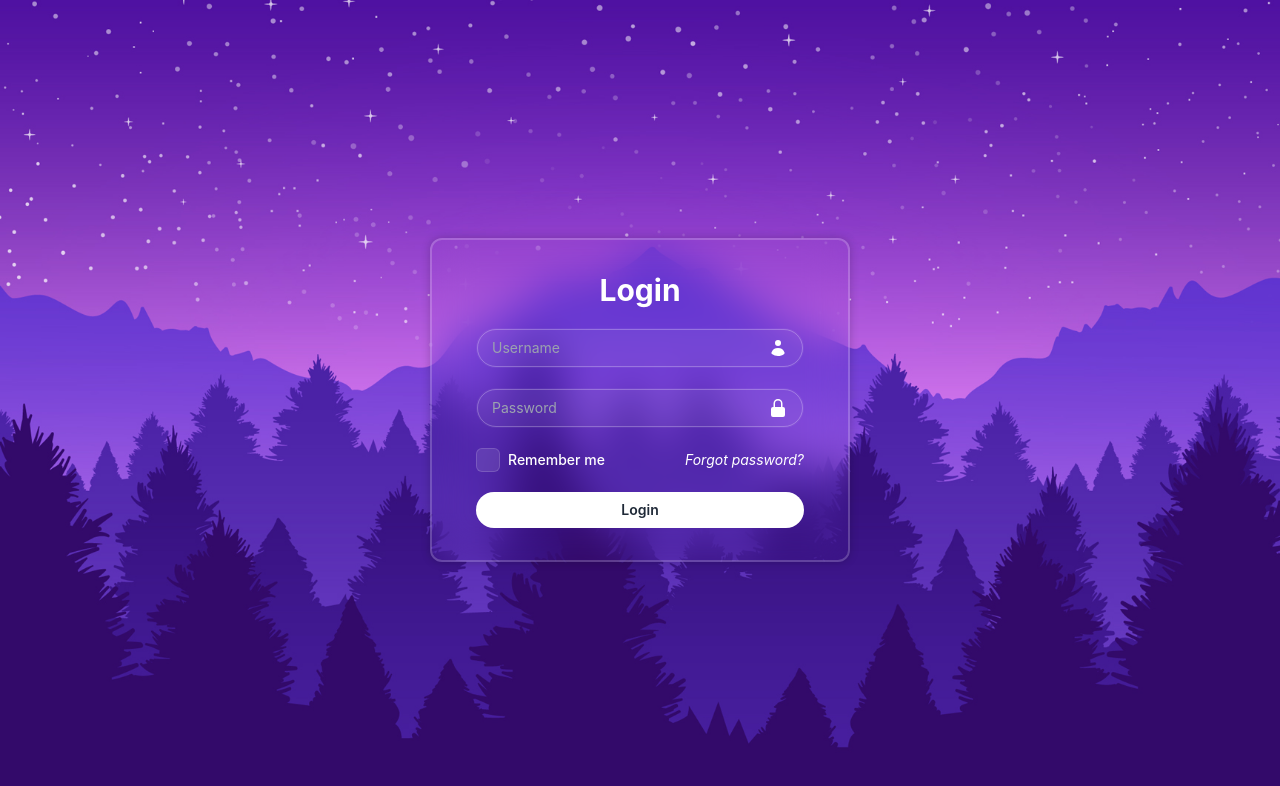
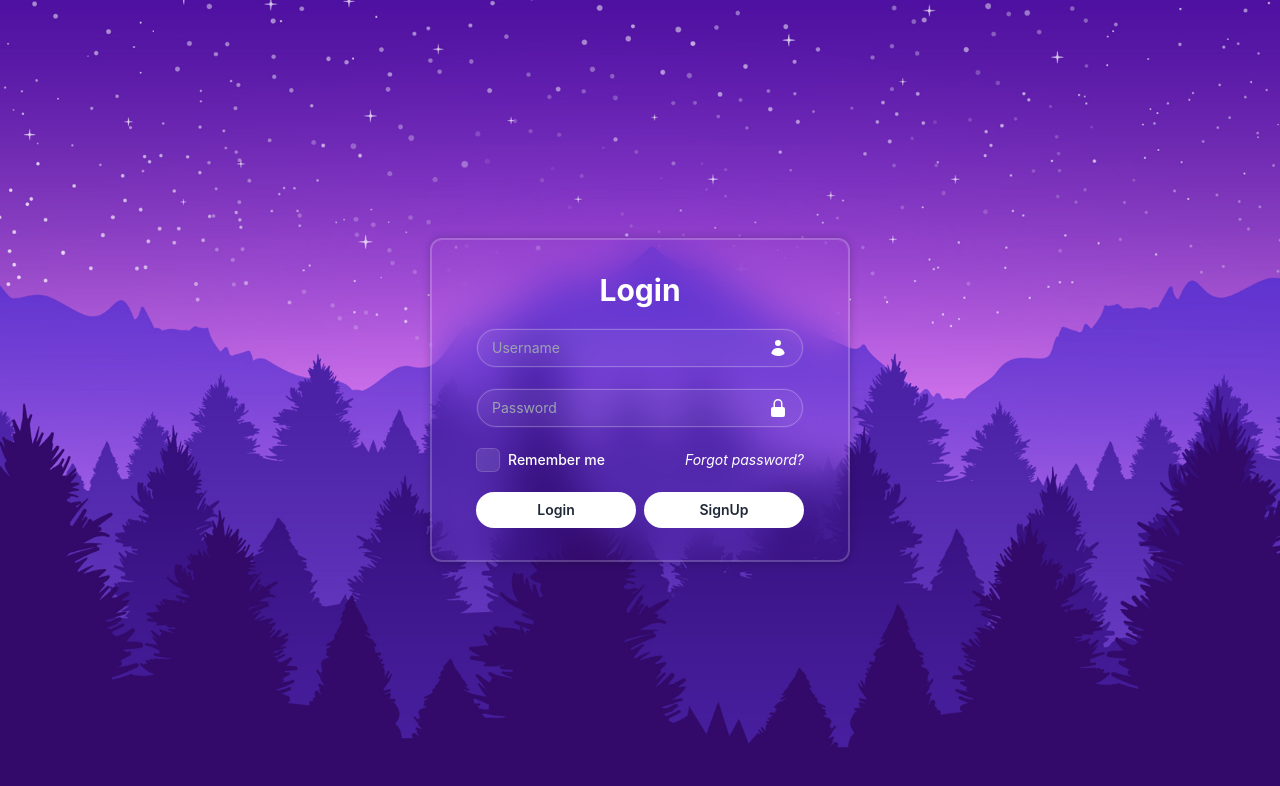
Before and after one commit to levanhoang792/manage-building, a React (Vite) app: page /login in a window 1280 px wide. Shown: the top 786 px of the page. Built offline with nearby package versions, Linux system fonts and the light colour scheme.

Commit message:
update login

```diff
--- a/src/pages/login/Login.tsx
+++ b/src/pages/login/Login.tsx
@@ -113,7 +113,7 @@ function Login() {
                         </Link>
                     </div>
 
-                    <div className={cn("mt-5")}>
+                    <div className={cn("mt-5 flex items-center justify-around gap-2")}>
                         <Button
                             type="submit"
                             className={cn(
@@ -127,6 +127,18 @@ function Login() {
                             Login
                         </Button>
 
+                        <Link
+                            to={ROUTES.SIGN_UP}
+                            className={cn(
+                                "inline-flex items-center justify-center gap-2 bg-white py-1.5 px-3 text-sm/6 w-full rounded-full",
+                                "font-semibold text-gray-800 shadow-inner shadow-white/10 focus:outline-none transition-all",
+                                "data-[focus]:outline-1 data-[focus]:outline-white",
+                                "data-[hover]:bg-purple-600 data-[open]:bg-purple-600",
+                                "data-[hover]:text-neutral-200 data-[open]:text-neutral-200"
+                            )}>
+                            SignUp
+                        </Link>
+
                     </div>
                 </form>
             </div>
```
